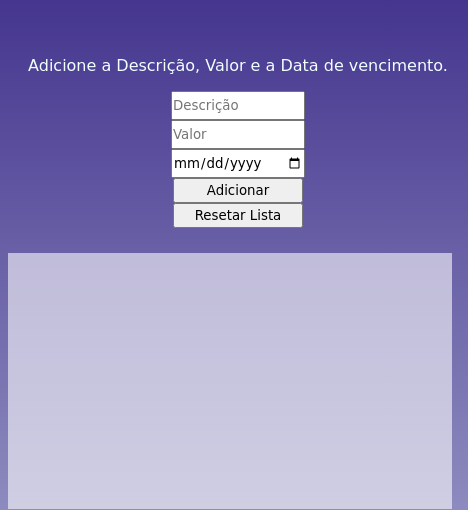
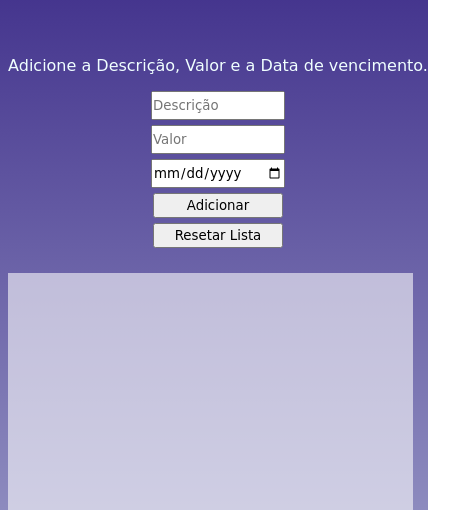
Before and after one commit to DaringRX/Controlefinanceiro, a plain HTML site: page index.html in a window 390 px wide. Shown: the part 321-831 px from the top of the page, 468 px wide, since content can reach past the window. Drawn offline with Linux system fonts and the light colour scheme; a web font is replaced by a local one.

Commit message:
100%
100%

```diff
--- a/css/style.css
+++ b/css/style.css
@@ -1,7 +1,7 @@
 @media screen and (max-width: 700px) {
     .container {
         width: 100%;
-        max-width: 460px;
+        max-width: 420px;
     }
 }
 
@@ -15,13 +15,14 @@
     input , button {
         display: block;
         margin: auto;
+        margin-top: 5px;
     }
 }
 
 @media screen and (max-width: 700px) {
     .divedit {
         width: 100%;
-        max-width: 444px;
+        max-width: 405px;
     }
 }
 body {
```
